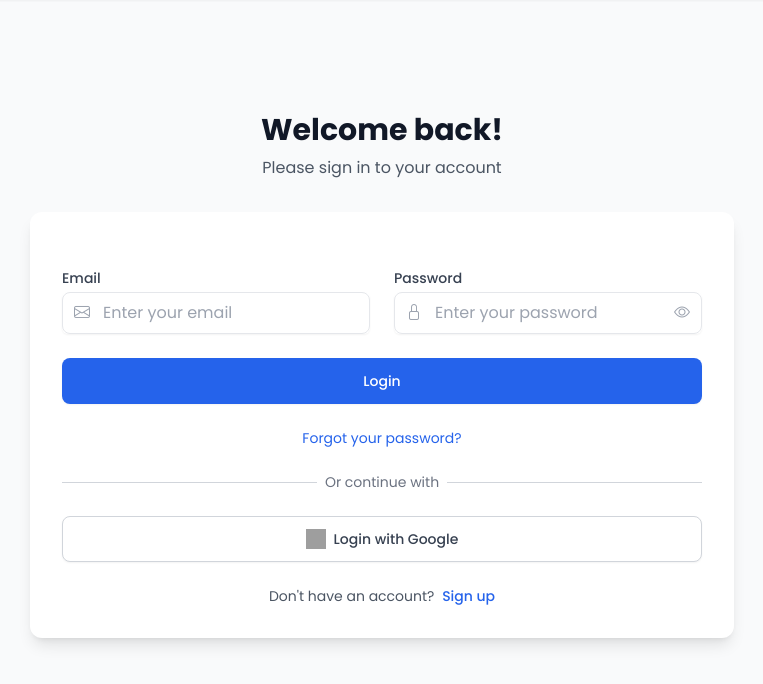
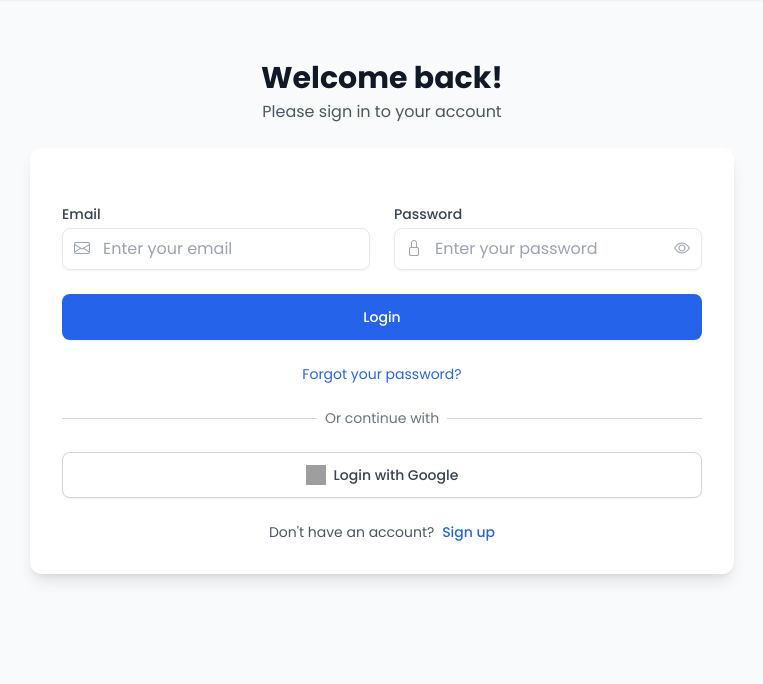
Before and after one commit to sarvesh-2109/cvmaster-endpoint, a Flask app: page /login in a window 1280 px wide. Shown: the part 64-748 px from the top of the page, without its empty margins (258-1021 px from the left). Run offline with Flask 3, Linux system fonts and the light colour scheme; some libraries are stand-ins or nearby versions; grey boxes are pictures that could not be loaded.

Commit message:
Changed styling a bit

```diff
--- a/templates/login.html
+++ b/templates/login.html
@@ -3,11 +3,12 @@
 {% block title %}CvMaster{% endblock %}
 
 {% block content %}
-<div class="max-w-3xl mx-auto px-4 sm:px-6 lg:px-8 pt-16">
-    <div class="text-center mb-8">
-        <h2 class="mt-6 text-3xl font-extrabold text-gray-900">Welcome back!</h2>
-        <p class="mt-2 text-gray-600">Please sign in to your account</p>
+<div class="max-w-3xl mx-auto px-4 sm:px-6 lg:px-8 pt-[6vh] sm:pt-[4vh]">
+    <div class="text-center mb-6">
+        <h2 class="mt-2 sm:mt-1 text-3xl font-extrabold text-gray-900">Welcome back!</h2>
+        <p class="mt-1 text-gray-600">Please sign in to your account</p>
     </div>
+
 
     <div class="hover-card bg-white p-8 rounded-xl shadow-lg space-y-6">
         <form method="POST" action="{{ url_for('login') }}" class="space-y-6">
@@ -90,6 +91,12 @@
                     class="mt-1 block w-full px-4 py-2 border rounded-lg focus:ring-2 focus:ring-blue-400 focus:outline-none">
             </div>
 
+            <div id="otpInputDiv" class="hidden">
+                <label for="otp" class="block text-sm font-medium text-gray-700">Enter the OTP sent to your email</label>
+                <input type="text" id="otp" name="otp" required
+                    class="mt-1 block w-full px-4 py-2 border rounded-lg focus:ring-2 focus:ring-blue-400 focus:outline-none">
+            </div>
+
             <div>
                 <button type="button" id="sendOtpButton"
                     class="w-full bg-blue-600 text-white py-2 px-4 rounded-lg hover:bg-blue-700 transition duration-200">
@@ -97,13 +104,6 @@
                 </button>
                 <p id="timerDisplay" class="text-sm text-gray-600 mt-2 text-center hidden"></p>
             </div>
-
-            <div id="otpInputDiv" class="hidden">
-                <label for="otp" class="block text-sm font-medium text-gray-700">Enter the OTP sent to your email</label>
-                <input type="text" id="otp" name="otp" required
-                    class="mt-1 block w-full px-4 py-2 border rounded-lg focus:ring-2 focus:ring-blue-400 focus:outline-none">
-            </div>
-
             <div id="submitOtpDiv" class="hidden">
                 <button type="button" id="submitOtpButton"
                     class="w-full bg-green-600 text-white py-2 px-4 rounded-lg hover:bg-green-700 transition duration-200">
@@ -141,6 +141,7 @@ document.addEventListener('DOMContentLoaded', function() {
     // Handle form submission
     form.addEventListener('submit', function(e) {
         e.preventDefault();
+        console.log('Form submitted');
 
         const formData = new FormData(form);
 
@@ -153,12 +154,14 @@ document.addEventListener('DOMContentLoaded', function() {
             credentials: 'same-origin'
         })
         .then(response => {
+            console.log('Response status:', response.status);
             if (!response.ok) {
                 throw new Error('Network response was not ok');
             }
             return response.json();
         })
         .then(data => {
+            console.log('Response data:', data);
 
             if (!data.success) {
                 displayError('Invalid username or password');
@@ -169,11 +172,13 @@ document.addEventListener('DOMContentLoaded', function() {
             }
         })
         .catch(error => {
+            console.error('Login error:', error);
             displayError('Invalid email or password');
         });
     });
 
     function displayError(message) {
+        console.log('Displaying error:', message);
         clearError();
 
         // Create error message element
@@ -195,6 +200,7 @@ document.addEventListener('DOMContentLoaded', function() {
             form.appendChild(errorEl);
         }
 
+        console.log('Error message element added to DOM');
     }
 
     function clearError() {
```
Also changed, not shown: templates/signup.html (+4 -3 lines).
